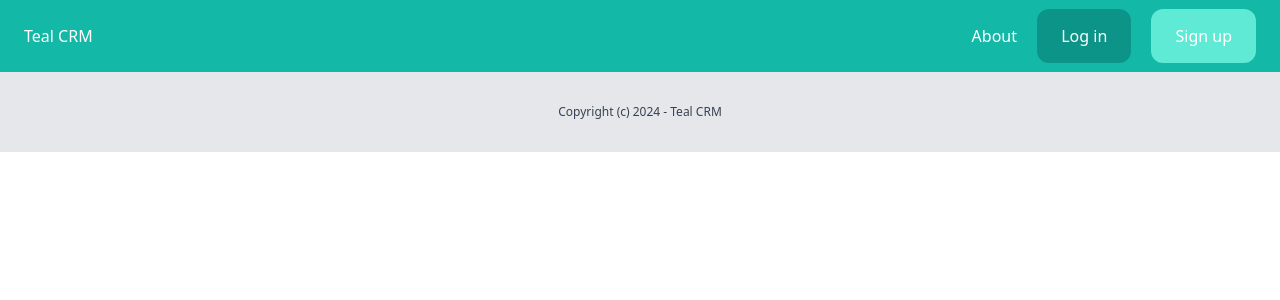
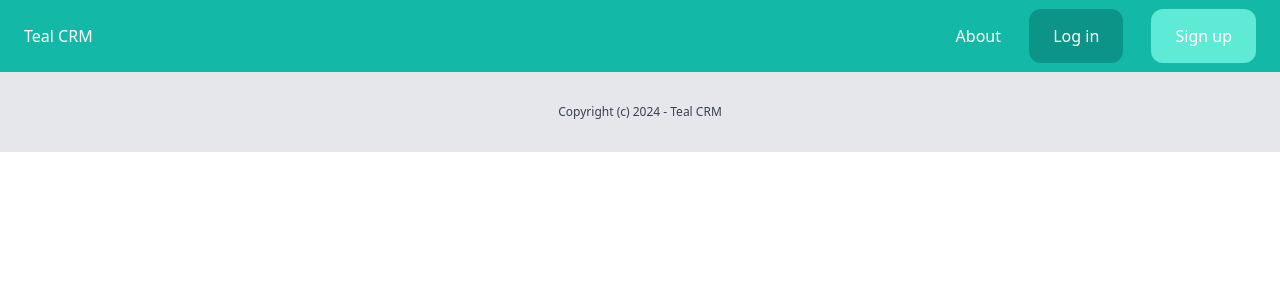
Before and after one commit to PechenenkoD/CRM, a Django app: template tealcrm/core/templates/core/base.html in a window 1280 px wide. Shown: the top 300 px of the page. Run offline with Django 5.2, Linux system fonts and the light colour scheme; the template is opened without the code that fills it, so the values that code supplies are empty; some libraries are stand-ins or nearby versions.

Commit message:
Create a new project

```diff
--- a/tealcrm/core/templates/core/base.html
+++ b/tealcrm/core/templates/core/base.html
@@ -11,7 +11,7 @@
 <body>
     <nav class="py-6 px-6 flex justify-between bg-teal-500">
         <a href="/" class="text-white">Teal CRM</a>
-        <div class="space-x-4">
+        <div class="space-x-6">
             <a href="{% url 'about' %}" class="text-white">About</a>
             <a href="/" class="py-4 px-6 bg-teal-600 rounded-xl text-white">Log in</a>
             <a href="/" class="py-4 px-6 bg-teal-300 rounded-xl text-white">Sign up</a>
```
